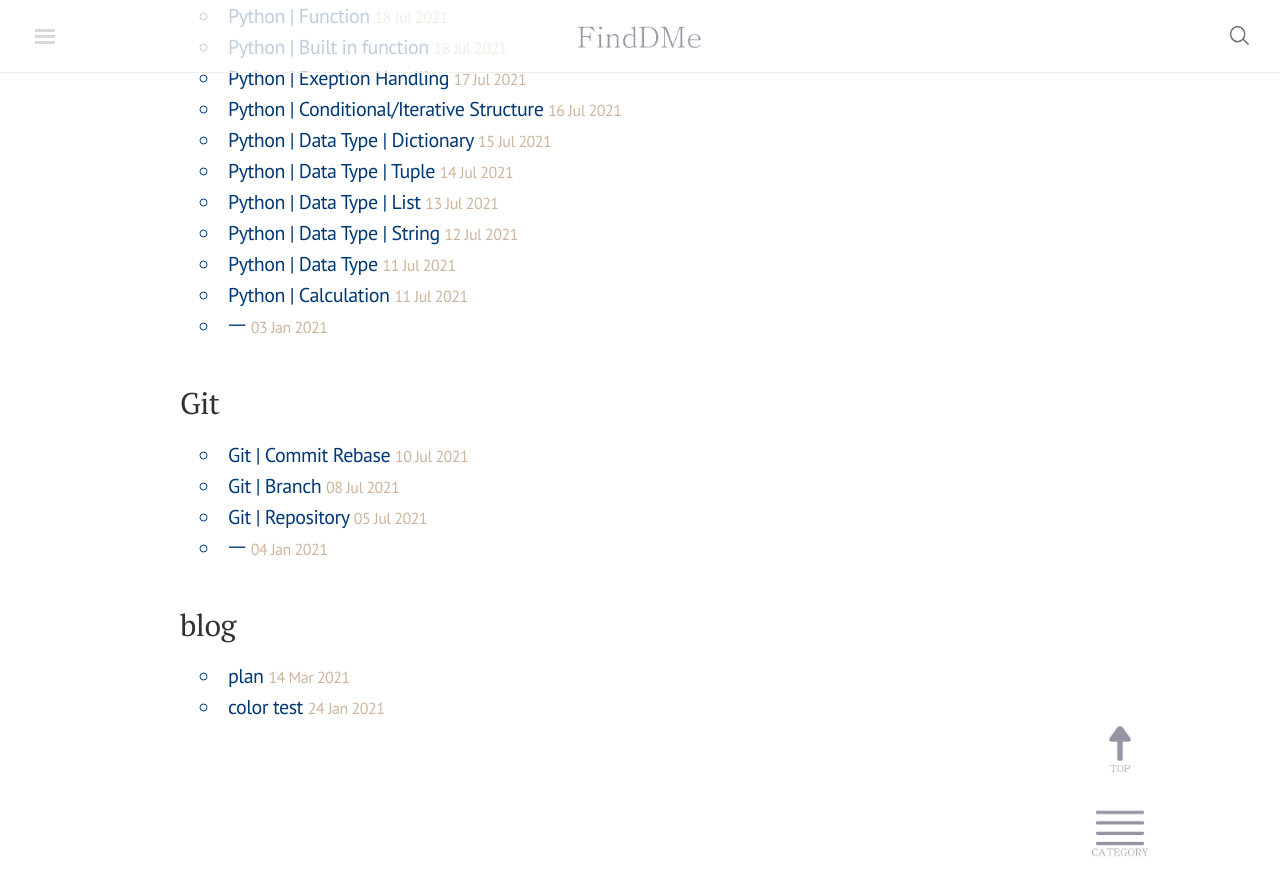
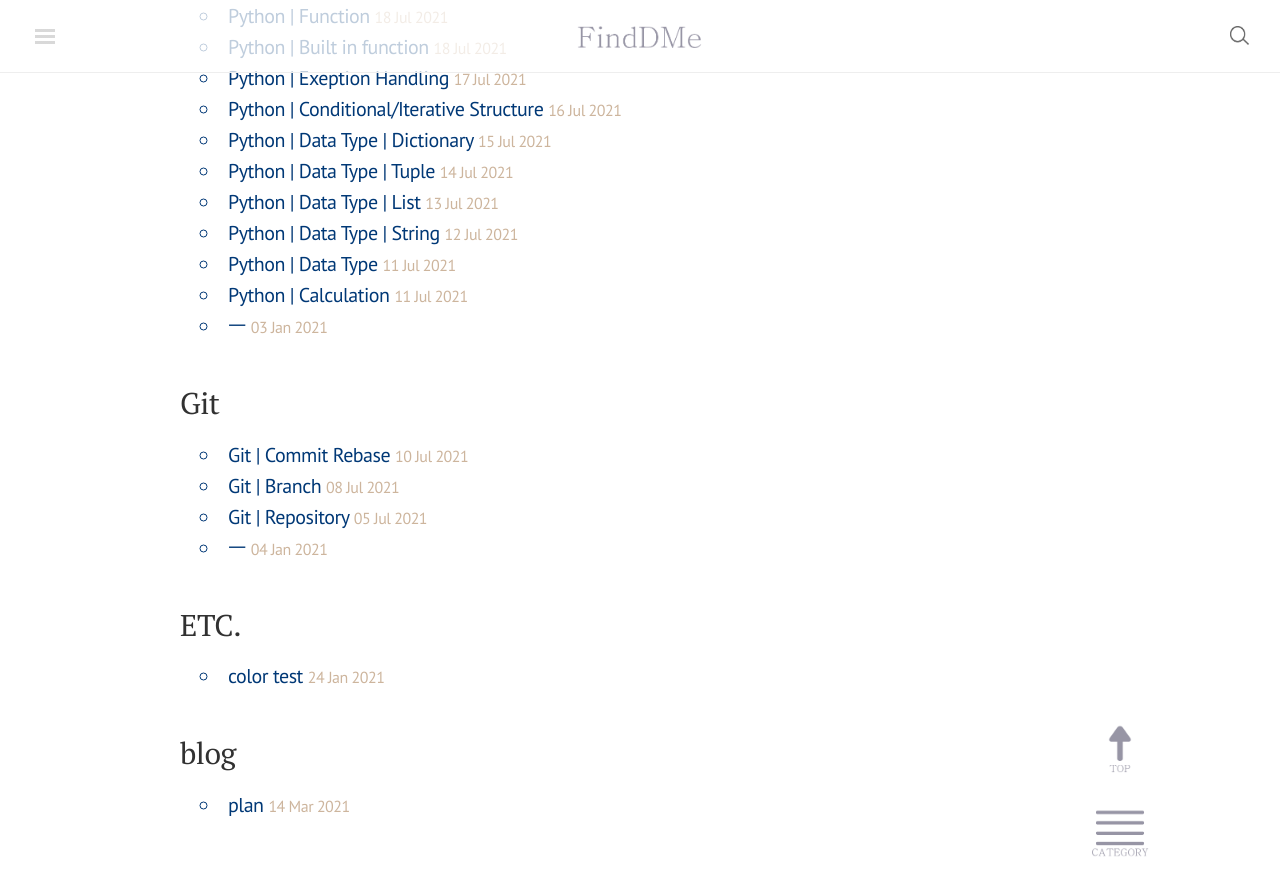
Before and after one commit to finddme/finddme.github.io, a Jekyll site: the page built from index.html, in a window 1280 px wide and 900 px high, scrolled down 2892 px. Shown: the top 895 px of the window. Built offline with Jekyll 4.4.1, drawn with Linux system fonts in a browser that asks for light colours; nearby versions of some CDN libraries; comment, search, counter and statistics services are not loaded.

Commit message:
Update 2021-01-24-ssss.md

```diff
--- a/_posts/2021-01-24-ssss.md
+++ b/_posts/2021-01-24-ssss.md
@@ -1,7 +1,7 @@
 ---
 title: color test
-category: blog
-tag: blog
+category: ETC.
+tag: ETC.
 ---
 
 1. <span style="color:#A05A54">Test</span>
```
